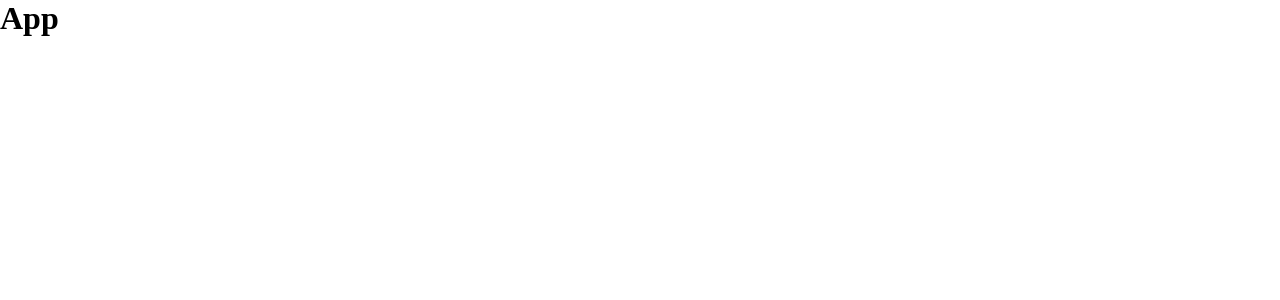
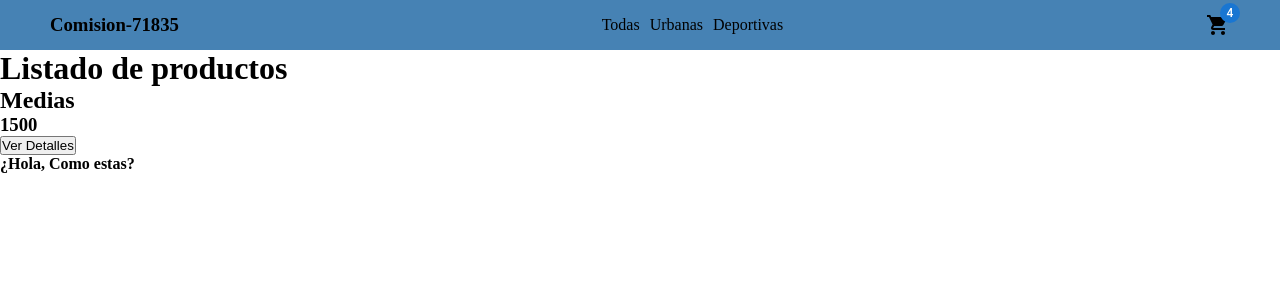
Before and after one commit to LucasMignone23/ecommerce_coder_proyecto, a React (Vite) app: page / in a window 1280 px wide. Shown: the top 300 px of the page. Built offline with nearby package versions, Linux system fonts and the light colour scheme.

Commit message:
Creacion de navbar, y practica greeting

```diff
--- a/src/App.jsx
+++ b/src/App.jsx
@@ -1,7 +1,12 @@
+import { Navbar } from "./components/layouts/navbar/navbar";
+import { ItemListContainer } from "./components/pages/itemListContainer/itemListContainer";
+
 function App() {
+  let saludo = "¿Hola, Como estas?";
   return (
     <div>
-      <h1>App </h1>
+      <Navbar />
+      <ItemListContainer greeting={saludo} />
     </div>
   );
 }
--- /dev/null
+++ b/src/components/common/cartWidget/cartWidget.jsx
@@ -0,0 +1,12 @@
+import Badge from "@mui/material/Badge";
+import ShoppingCartIcon from "@mui/icons-material/ShoppingCart";
+
+export const CartWidget = () => {
+  return (
+    <div>
+      <Badge badgeContent={4} color="primary">
+        <ShoppingCartIcon />
+      </Badge>
+    </div>
+  );
+};
--- /dev/null
+++ b/src/components/common/productCard/productCard.jsx
@@ -0,0 +1,11 @@
+import "./productCard.css";
+
+export const ProductCard = ({ titulo, precio }) => {
+  return (
+    <div>
+      <h2>{titulo}</h2>
+      <h3>{precio}</h3>
+      <button>Ver Detalles</button>
+    </div>
+  );
+};
--- /dev/null
+++ b/src/components/layouts/navbar/navbar.css
@@ -0,0 +1,17 @@
+.container-nav {
+  display: flex;
+  justify-content: space-between;
+  background-color: steelblue;
+  align-items: center;
+  height: 50px;
+  padding: 0 50px;
+}
+
+.container-nav ul {
+  display: flex;
+  justify-content: center;
+  gap: 10px;
+}
+li {
+  list-style: none;
+}
--- /dev/null
+++ b/src/components/layouts/navbar/navbar.jsx
@@ -0,0 +1,18 @@
+import { CartWidget } from "../../common/cartWidget/cartWidget";
+import "./navbar.css";
+
+export const Navbar = () => {
+  return (
+    <div className="container-nav">
+      {/* logo o el nombre de la empresa  */}
+      <h3>Comision-71835</h3>
+      {/* al medio un listado de categorias clickeables */}
+      <ul>
+        <li>Todas</li>
+        <li>Urbanas</li>
+        <li>Deportivas</li>
+      </ul>
+      <CartWidget />
+    </div>
+  );
+};
--- /dev/null
+++ b/src/components/pages/itemListContainer/itemListContainer.jsx
@@ -0,0 +1,13 @@
+import { ProductCard } from "../../common/productCard/productCard";
+
+export const ItemListContainer = ({ greeting }) => {
+  return (
+    <div>
+      <h1>Listado de productos</h1>
+      <div>
+        <ProductCard titulo="Medias" precio={1500} />
+      </div>
+      <h4>{greeting}</h4>
+    </div>
+  );
+};
```
Also changed, not shown: eslint.config.js (+18 -17 lines), src/components/common/productCard/productCard.css (added), src/components/pages/itemListContainer/itemListContainer.css (added).
